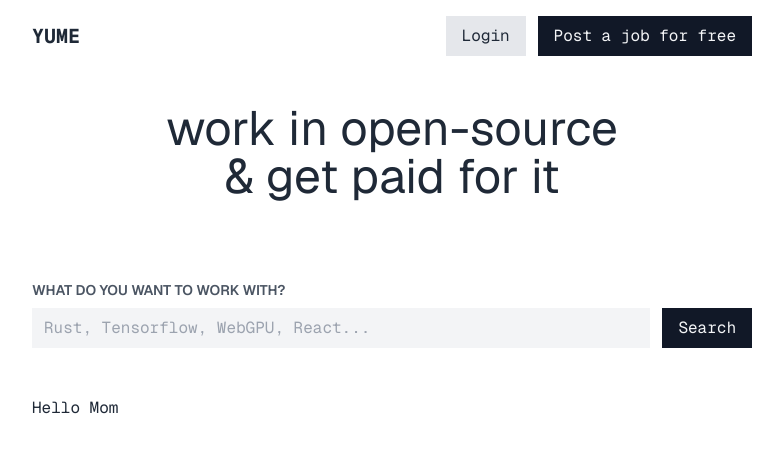
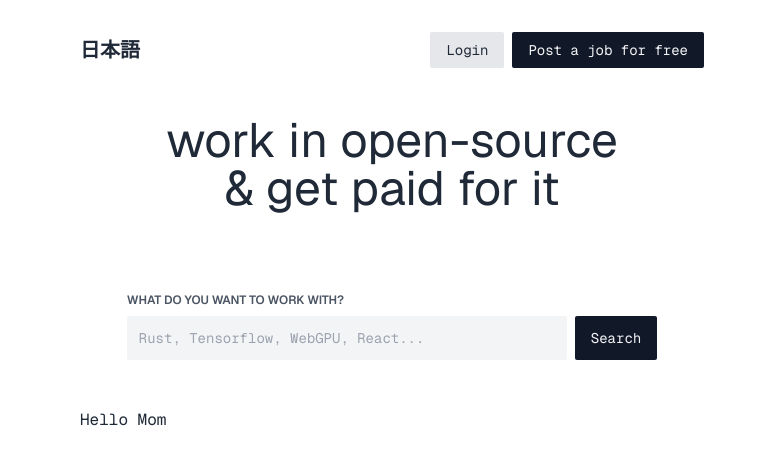
Before and after one commit to x0bd/yume, a Next.js app: page / in a window 1280 px wide. Shown: the top 464 px of the page, without its empty margins (248-1031 px from the left). Built offline with nearby package versions, Linux system fonts and the light colour scheme.

Commit message:
ui fixes

```diff
--- a/app/components/Header.tsx
+++ b/app/components/Header.tsx
@@ -4,15 +4,18 @@ const Header = () => {
 	return (
 		<header className="flex items-center justify-between">
 			<Link href="/" className="font-bold text-xl">
-				YUME
+				日本語
 			</Link>
-			<nav className="flex gap-3">
-				<Link href={"/login"} className="bg-gray-200 py-2 px-4">
+			<nav className="flex gap-2">
+				<Link
+					href={"/login"}
+					className="bg-gray-200 rounded-sm text-sm py-2 px-4"
+				>
 					Login
 				</Link>
 				<Link
 					href={"/new-listing"}
-					className="bg-gray-900 text-gray-100 py-2 px-4"
+					className="bg-gray-900 text-sm rounded-sm text-gray-100 py-2 px-4"
 				>
 					Post a job for free
 				</Link>
--- a/app/components/Hero.tsx
+++ b/app/components/Hero.tsx
@@ -4,22 +4,22 @@ import { GeistSans } from "geist/font/sans";
 const Hero = () => {
 	return (
 		<section className={GeistSans.className}>
-			<div className="py-12 space-y-20">
+			<div className="py-12 space-y-20 container max-w-[85%] mx-auto">
 				<h1 className="text-5xl bold text-center">
 					work in open-source <br /> & get paid for it
 				</h1>
 				<div className="space-y-2">
-					<p className="text-sm text-gray-600 font-semibold">
+					<p className="text-xs text-gray-600 font-semibold">
 						WHAT DO YOU WANT TO WORK WITH?
 					</p>
 					<form className={GeistMono.className}>
-						<div className="flex gap-3">
+						<div className="flex gap-2">
 							<input
 								type="search"
 								placeholder="Rust, Tensorflow, WebGPU, React..."
-								className="border w-full py-2 px-3 bg-gray-100 border-none focus:border-none"
+								className="border w-full py-3 px-3 bg-gray-100 text-sm rounded-sm border-none focus:border-none"
 							/>
-							<button className="bg-gray-900 text-gray-100 py-2 px-4">
+							<button className="bg-gray-900 text-sm text-gray-100 rounded-sm py-2 px-4">
 								Search
 							</button>
 						</div>
--- a/app/layout.tsx
+++ b/app/layout.tsx
@@ -19,7 +19,7 @@ export default function RootLayout({
 	return (
 		<html lang="en">
 			<body className={GeistMono.className}>
-				<main className="container mx-auto max-w-3xl px-6 py-4">
+				<main className="container mx-auto max-w-2xl px-6 py-8">
 					<Header />
 					<Hero />
 					{children}
```
Also changed, not shown: 1 other file (tests, documents, lock files or other folders).
